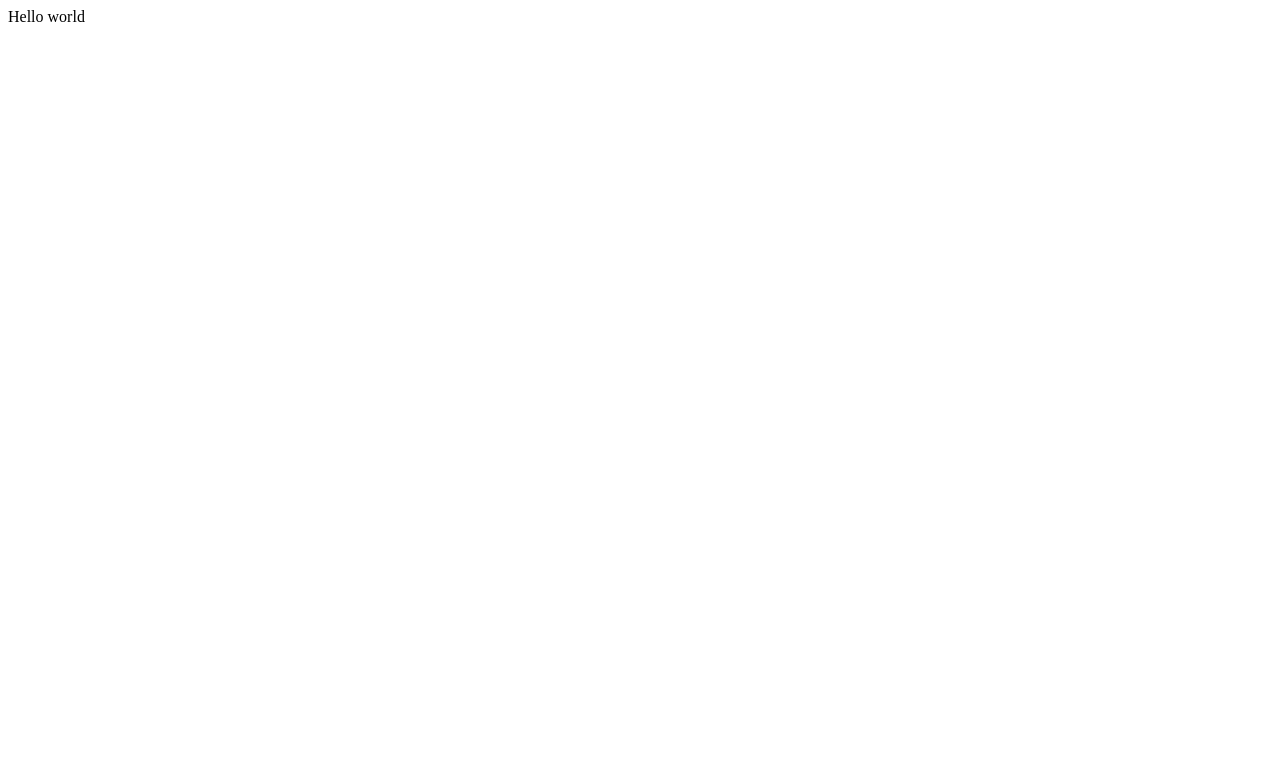
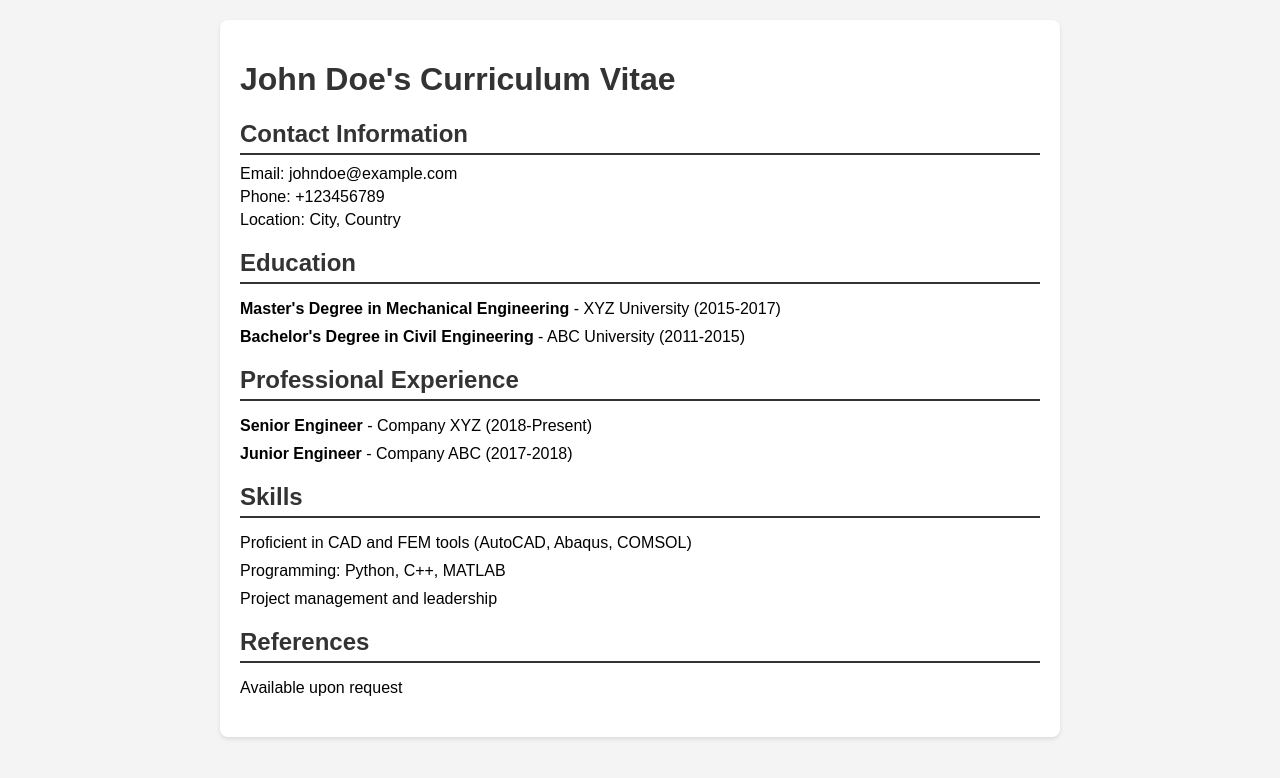
Before and after one commit to HerminioTH/herminioth.github.io, a plain HTML site: page index.html in a window 1280 px wide. Drawn offline with Linux system fonts and the light colour scheme.

Commit message:
Updated index

```diff
--- a/index.html
+++ b/index.html
@@ -1 +1,90 @@
-Hello world
+<!DOCTYPE html>
+<html lang="en">
+<head>
+    <meta charset="UTF-8">
+    <meta name="viewport" content="width=device-width, initial-scale=1.0">
+    <title>Curriculum Vitae</title>
+    <style>
+        body {
+            font-family: Arial, sans-serif;
+            margin: 0;
+            padding: 20px;
+            background-color: #f4f4f4;
+        }
+        h1, h2 {
+            color: #333;
+        }
+        .container {
+            max-width: 800px;
+            margin: 0 auto;
+            background-color: #fff;
+            padding: 20px;
+            border-radius: 8px;
+            box-shadow: 0 2px 4px rgba(0, 0, 0, 0.1);
+        }
+        section {
+            margin-bottom: 20px;
+        }
+        .section-title {
+            font-size: 1.5em;
+            border-bottom: 2px solid #333;
+            padding-bottom: 5px;
+            margin-bottom: 10px;
+        }
+        ul {
+            list-style: none;
+            padding: 0;
+        }
+        ul li {
+            margin-bottom: 10px;
+        }
+        .contact-info p {
+            margin: 5px 0;
+        }
+    </style>
+</head>
+<body>
+
+    <div class="container">
+        <h1>John Doe's Curriculum Vitae</h1>
+
+        <section class="contact-info">
+            <h2 class="section-title">Contact Information</h2>
+            <p>Email: johndoe@example.com</p>
+            <p>Phone: +123456789</p>
+            <p>Location: City, Country</p>
+        </section>
+
+        <section class="education">
+            <h2 class="section-title">Education</h2>
+            <ul>
+                <li><strong>Master's Degree in Mechanical Engineering</strong> - XYZ University (2015-2017)</li>
+                <li><strong>Bachelor's Degree in Civil Engineering</strong> - ABC University (2011-2015)</li>
+            </ul>
+        </section>
+
+        <section class="experience">
+            <h2 class="section-title">Professional Experience</h2>
+            <ul>
+                <li><strong>Senior Engineer</strong> - Company XYZ (2018-Present)</li>
+                <li><strong>Junior Engineer</strong> - Company ABC (2017-2018)</li>
+            </ul>
+        </section>
+
+        <section class="skills">
+            <h2 class="section-title">Skills</h2>
+            <ul>
+                <li>Proficient in CAD and FEM tools (AutoCAD, Abaqus, COMSOL)</li>
+                <li>Programming: Python, C++, MATLAB</li>
+                <li>Project management and leadership</li>
+            </ul>
+        </section>
+
+        <section class="references">
+            <h2 class="section-title">References</h2>
+            <p>Available upon request</p>
+        </section>
+    </div>
+
+</body>
+</html>
```
